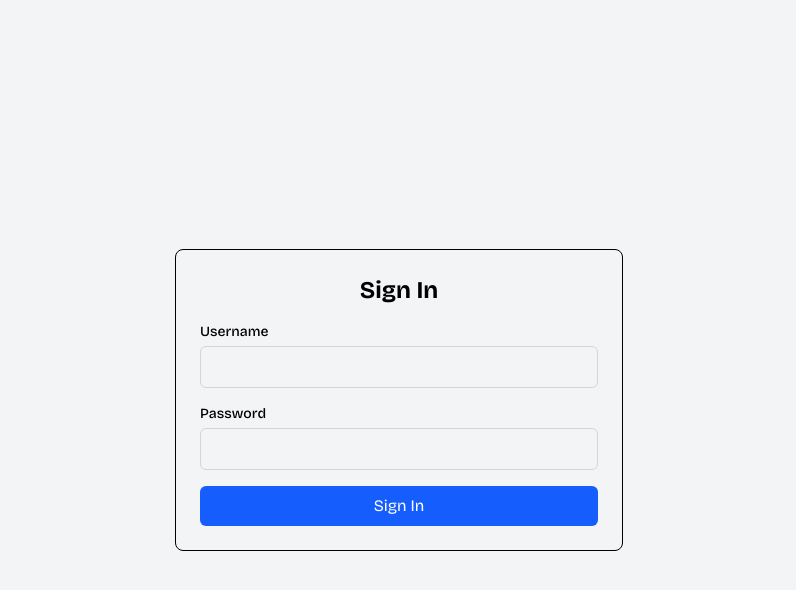
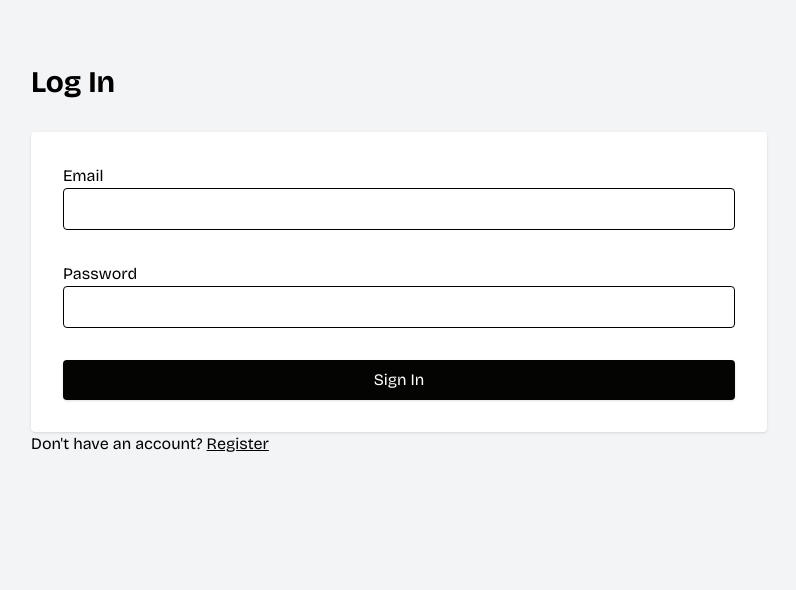
Before and after one commit to HollosJ/trippie, a React (Vite) app in the folder frontend/: page /login in a window 1280 px wide. Shown: the top 590 px of the page, without its empty margins (241-1037 px from the left). Built offline with nearby package versions, Linux system fonts and the light colour scheme.

Commit message:
Styling for auth forms

```diff
--- a/frontend/src/components/RegisterForm.tsx
+++ b/frontend/src/components/RegisterForm.tsx
@@ -4,7 +4,11 @@ import { useState, type FormEvent } from 'react';
 import { useAuth } from '../context/AuthProvider';
 import Form from './Form';
 
-export function RegisterForm() {
+interface RegisterFormProps {
+  className?: string;
+}
+
+export function RegisterForm({ className }: RegisterFormProps) {
   const navigate = useNavigate();
   const { register } = useAuth();
 
@@ -37,24 +41,27 @@ export function RegisterForm() {
   };
 
   return (
-    <Form className="grid gap-8" onSubmit={handleSubmit}>
+    <Form className={`grid gap-8 ${className || ''}`} onSubmit={handleSubmit}>
+      <div className="grid">
+        <label htmlFor="email">Email</label>
         <input
           type="email"
-        placeholder="Email"
           value={email}
           onChange={(e) => setEmail(e.target.value)}
         />
+      </div>
+
+      <div className="grid">
+        <label htmlFor="password">Password</label>
         <input
           type="password"
-        placeholder="Password"
           value={password}
           onChange={(e) => setPassword(e.target.value)}
         />
+      </div>
 
       {mutation.isError && (
-        <span className="font-bold text-red-500">
-          {(mutation.error as Error).message}
-        </span>
+        <span className="font-bold text-red-500">{mutation.error.message}</span>
       )}
 
       <button
--- a/frontend/src/routes/login.tsx
+++ b/frontend/src/routes/login.tsx
@@ -1,4 +1,9 @@
-import { createFileRoute, redirect, useRouter } from '@tanstack/react-router';
+import {
+  createFileRoute,
+  Link,
+  redirect,
+  useRouter,
+} from '@tanstack/react-router';
 import { useState, type FormEvent } from 'react';
 import { z } from 'zod';
 
@@ -21,7 +26,7 @@ function LoginComponent() {
   const search = Route.useSearch();
   const navigate = Route.useNavigate();
   const router = useRouter();
-  const [username, setUsername] = useState('');
+  const [email, setEmail] = useState('');
   const [password, setPassword] = useState('');
   const [isLoading, setIsLoading] = useState(false);
   const [error, setError] = useState('');
@@ -32,7 +37,7 @@ function LoginComponent() {
     setError('');
 
     try {
-      await auth.login(username, password);
+      await auth.login(email, password);
       // Navigate to the redirect URL using router navigation
       await router.invalidate();
 
@@ -40,42 +45,43 @@ function LoginComponent() {
         to: search.redirect || redirectFallback,
       });
     } catch (err) {
-      setError('Invalid username or password');
+      setError('Invalid email or password');
     } finally {
       setIsLoading(false);
     }
   };
 
+  // TODO: Convert to React Query
+
   return (
-    <div className="min-h-screen flex items-center justify-center">
+    <div className="container my-8 md:my-16 md:max-w-screen-md">
+      <h1 className="text-3xl">Log In</h1>
+
       <form
         onSubmit={handleSubmit}
-        className="max-w-md w-full space-y-4 p-6 border rounded-lg"
+        className="mt-8 grid gap-8 rounded bg-white p-8 shadow"
       >
-        <h1 className="text-2xl font-bold text-center">Sign In</h1>
-
         {error && (
-          <div className="bg-red-100 border border-red-400 text-red-700 px-4 py-3 rounded">
+          <div className="rounded border border-red-400 bg-red-100 px-4 py-3 text-red-700">
             {error}
           </div>
         )}
 
-        <div>
-          <label htmlFor="username" className="block text-sm font-medium mb-1">
-            Username
+        <div className="grid">
+          <label htmlFor="email" className="">
+            Email
           </label>
           <input
-            id="username"
+            id="email"
             type="text"
-            value={username}
-            onChange={(e) => setUsername(e.target.value)}
-            className="w-full px-3 py-2 border border-gray-300 rounded-md focus:outline-none focus:ring-2 focus:ring-blue-500"
+            value={email}
+            onChange={(e) => setEmail(e.target.value)}
             required
           />
         </div>
 
-        <div>
-          <label htmlFor="password" className="block text-sm font-medium mb-1">
+        <div className="grid">
+          <label htmlFor="password" className="">
             Password
           </label>
           <input
@@ -83,19 +89,21 @@ function LoginComponent() {
             type="password"
             value={password}
             onChange={(e) => setPassword(e.target.value)}
-            className="w-full px-3 py-2 border border-gray-300 rounded-md focus:outline-none focus:ring-2 focus:ring-blue-500"
             required
           />
         </div>
 
-        <button
-          type="submit"
-          disabled={isLoading}
-          className="w-full bg-blue-600 text-white py-2 px-4 rounded-md hover:bg-blue-700 disabled:opacity-50 disabled:cursor-not-allowed"
-        >
+        <button type="submit" disabled={isLoading} className="btn btn--primary">
           {isLoading ? 'Signing in...' : 'Sign In'}
         </button>
       </form>
+
+      <p>
+        Don't have an account?{' '}
+        <Link to="/register" className="underline">
+          Register
+        </Link>
+      </p>
     </div>
   );
 }
--- a/frontend/src/routes/register.tsx
+++ b/frontend/src/routes/register.tsx
@@ -8,12 +8,15 @@ export const Route = createFileRoute('/register')({
 function RouteComponent() {
   return (
     <div className="container my-8 md:my-16 md:max-w-screen-md">
-      <h1 className="font-bold text-3xl mb-8">Register</h1>
+      <h1 className="mb-8 text-3xl">Register</h1>
 
-      <RegisterForm />
+      <RegisterForm className="bg-white p-8 shadow" />
 
       <p>
-        Aleady have an account? <Link to="/login">Login</Link>
+        Aleady have an account?{' '}
+        <Link to="/login" className="underline">
+          Login
+        </Link>
       </p>
     </div>
   );
```
Lines whose indentation alone changed are shown as unchanged.
